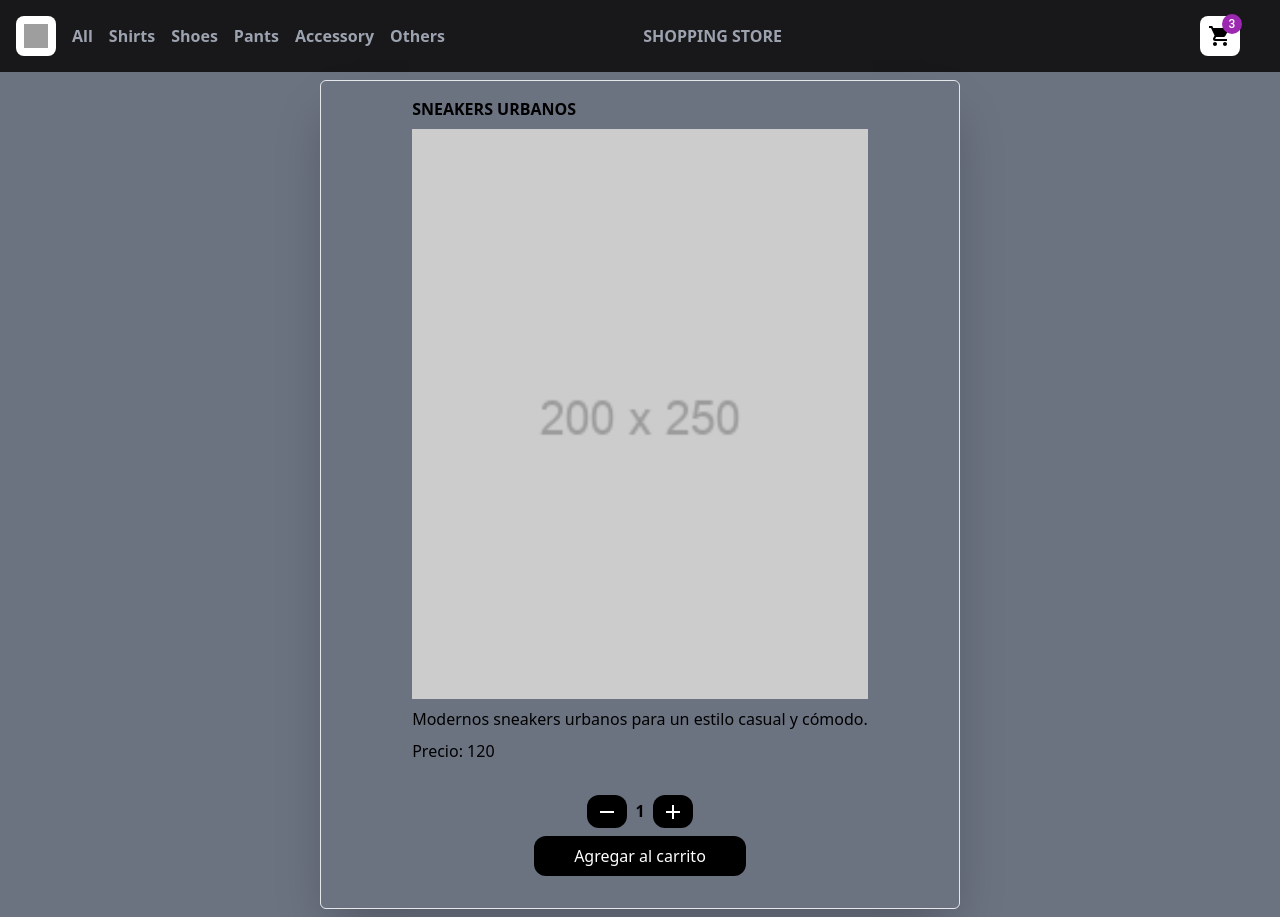
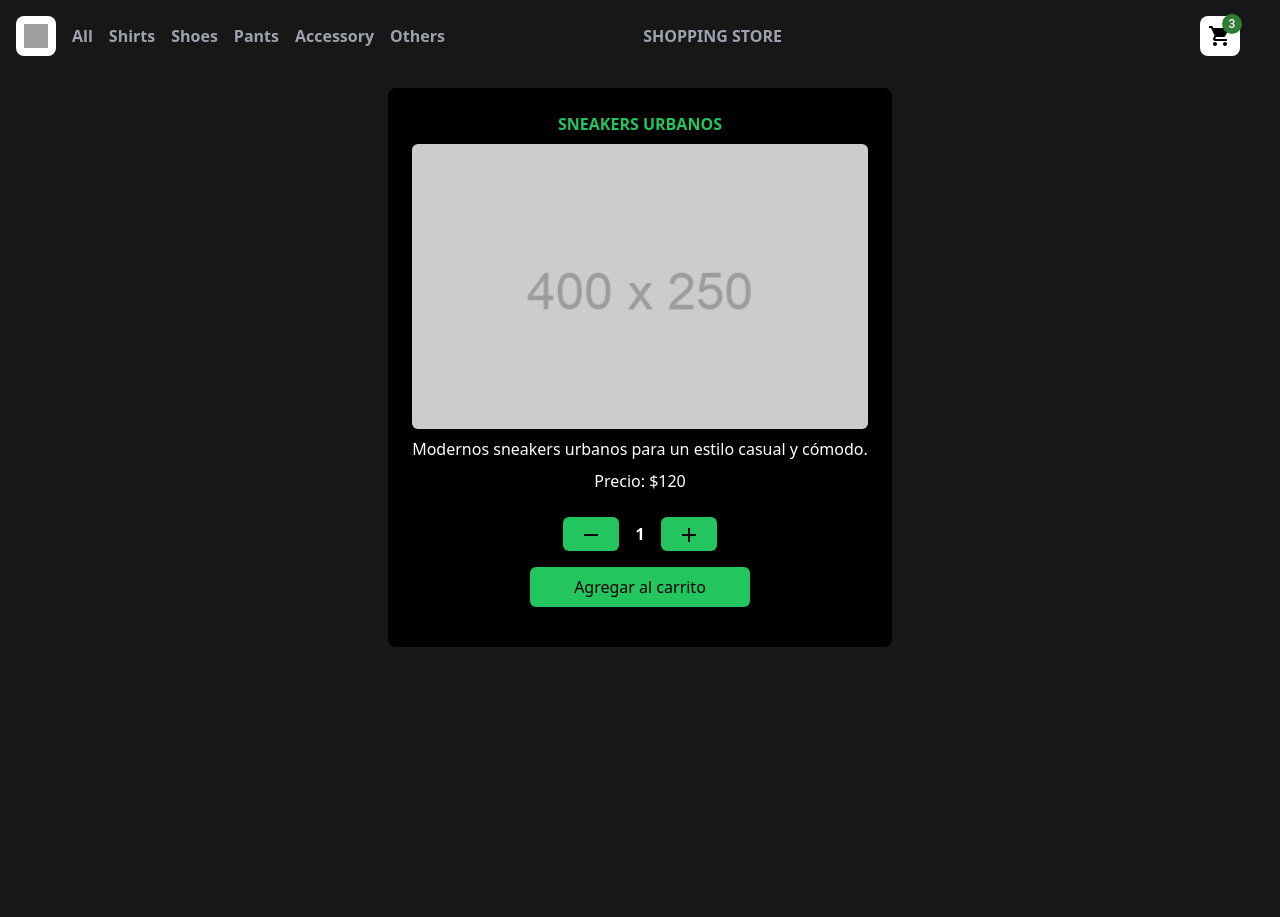
Before and after one commit to Luis-Almenarez/Ecommerce-React, a React (Vite) app: page /item/1 in a window 1280 px wide. After the commit the page ends 800 px from the top, so only its background shows below. Built offline with nearby package versions, Linux system fonts and the light colour scheme; grey boxes are pictures that could not be loaded.

Commit message:
Se agrega librería React-Spinners
Se agrega animaciones de carga y se mejora perfomance de las cards

```diff
--- a/index.html
+++ b/index.html
@@ -6,7 +6,7 @@
     <meta name="viewport" content="width=device-width, initial-scale=1.0" />
     <title>Shopping Store</title>
   </head>
-  <body class="bg-gray-500">
+  <body class="bg-[#171717]">
     <div class="w-full grid place-items-center" id="root"></div>
     <script type="module" src="/src/main.jsx"></script>
   </body>
--- a/package.json
+++ b/package.json
@@ -17,7 +17,8 @@
     "prop-types": "^15.8.1",
     "react": "^18.2.0",
     "react-dom": "^18.2.0",
-    "react-router-dom": "^6.19.0"
+    "react-router-dom": "^6.19.0",
+    "react-spinners": "^0.13.8"
   },
   "devDependencies": {
     "@types/react": "^18.2.15",
--- a/src/Components/CartWidget/CartWidget.jsx
+++ b/src/Components/CartWidget/CartWidget.jsx
@@ -4,7 +4,7 @@ import ShoppingCartIcon from "@mui/icons-material/ShoppingCart";
 export const CartWidget = () => {
   return (
     <Stack spacing={2} direction="row" color="black">
-      <Badge badgeContent={3} color="secondary">
+      <Badge badgeContent={3} color="success">
         <ShoppingCartIcon />
       </Badge>
     </Stack>
--- a/src/Components/Item/Item.jsx
+++ b/src/Components/Item/Item.jsx
@@ -2,16 +2,20 @@ import { Link } from "react-router-dom";
 
 export const Item = ({ id, name, img, description }) => {
   return (
-    <section className="m-4 p-4 bg-white rounded-lg shadow-md transition-transform transform hover:scale-105">
+    <section className="text-center m-4 p-4 bg-black rounded-lg transition-all duration-300 border border-black hover:border-green-500">
       <div className="flex justify-center relative overflow-hidden">
-        <img src={img} alt={name} className="object-contain rounded-md" />
+        <img
+          src={img}
+          alt={name}
+          className="rounded-sm object-contain transition duration-300 ease-in-out hover:scale-105"
+        />
       </div>
       <div className="mt-4">
-        <h5 className="text-xl font-bold">{name}</h5>
-        <p className="text-gray-700">{description}</p>
+        <h5 className="text-[#22c55e] text-2xl font-bold">{name}</h5>
+        <p className="text-white w-11/12">{description}</p>
         <Link to={`/item/${id}`}>
-          <button className="mt-2 bg-black text-white py-2 px-4 rounded-xl transition-all duration-300 hover:bg-green-500 hover:text-black">
-            Details
+          <button className="w-3/4 mt-2 bg-white text-black py-2 px-8 rounded-md transition-all duration-400 hover:bg-green-500 hover:text-white">
+            Detalles
           </button>
         </Link>
       </div>
--- a/src/Components/ItemCount/ItemCount.jsx
+++ b/src/Components/ItemCount/ItemCount.jsx
@@ -20,22 +20,22 @@ export const ItemCount = ({ stock, initial = 1, onAdd }) => {
   };
 
   return (
-    <div className="flex flex-col col-2 justify-content-center items-center p-4">
-      <div className="flex p-2 gap-2 justify-center items-center">
+    <div className="flex flex-col col-2 justify-content-center items-center p-2">
+      <div className="flex p-2 gap-4 justify-center items-center">
         <button
-          className="bg-black text-white py-1 px-2 rounded-xl transition-all duration-300 hover:bg-red-500 hover:text-black"
+          className="bg-green-500 text-black py-1 px-4 rounded-md transition-all duration-300 hover:bg-red-500 hover:text-white"
           onClick={handleSubtract}>
           <RemoveIcon />
         </button>
         <strong>{count}</strong>
         <button
-          className="bg-black text-white py-1 px-2 rounded-xl transition-all duration-300 hover:bg-green-500 hover:text-black"
+          className="bg-green-500 text-black py-1 px-4 rounded-md transition-all duration-300 hover:bg-green-600 hover:text-white"
           onClick={handledAdd}>
           <AddIcon />
         </button>
       </div>
       <button
-        className="w-1/2 bg-black text-white py-2 px-4 rounded-xl transition-all duration-300 hover:bg-green-500 hover:text-black"
+        className="w-1/2 bg-green-500 text-black m-2 py-2 px-4 rounded-md transition-all duration-300 hover:bg-green-500 hover:text-white"
         onClick={() => onAdd(count)}>
         Agregar al carrito
       </button>
--- a/src/Components/ItemDetail/ItemDetail.jsx
+++ b/src/Components/ItemDetail/ItemDetail.jsx
@@ -2,17 +2,17 @@ import { ItemCount } from "../ItemCount/ItemCount";
 
 export const ItemDetail = ({ name, description, img, price, stock }) => {
   const onAdd = (items) => {
-    alert(`Has agregado ${items} productos al carrito`);
+    alert(`Se agregaron ${items} items correctamente`);
   };
 
   return (
-    <main className="w-1/2 grid border shadow-2xl m-2 p-2 rounded-md">
+    <main className="bg-black text-center text-white m-4 p-4 rounded-lg">
       <div className="grid place-items-center p-2">
         <div className="flex flex-col justify-center gap-2">
-          <h5 className="font-bold uppercase">{name}</h5>
-          <img src={img} alt={name} />
-          <p className="card-text"> {description} </p>
-          <p>Precio: {price} </p>
+          <h5 className="font-bold uppercase text-green-500">{name}</h5>
+          <img className="rounded-md" src={img} alt={name} />
+          <p className=""> {description} </p>
+          <p>Precio: ${price} </p>
           <ItemCount stock={stock} onAdd={onAdd} />
         </div>
       </div>
--- a/src/Components/ItemDetailContainer/ItemDetailContainer.jsx
+++ b/src/Components/ItemDetailContainer/ItemDetailContainer.jsx
@@ -2,15 +2,41 @@ import { useEffect, useState } from "react";
 import { getProductById } from "../../asyncMock";
 import { useParams } from "react-router-dom";
 import { ItemDetail } from "../ItemDetail/ItemDetail";
+import { PuffLoader } from "react-spinners";
 
 export const ItemDetailContainer = () => {
   const { id } = useParams();
   const [item, setItem] = useState(null);
+  const [isLoading, setIsLoading] = useState(true);
 
   useEffect(() => {
+    setIsLoading(true);
+
     getProductById(id)
-      .then((resp) => setItem(resp))
-      .catch((error) => console.error(error));
-  }, []);
-  return <>{item && <ItemDetail {...item} />}</>;
+      .then((resp) => {
+        setItem(resp);
+        setIsLoading(false);
+      })
+      .catch((error) => {
+        console.error(error);
+        setIsLoading(false);
+      });
+  }, [id]);
+
+  return (
+    <>
+      {isLoading ? (
+        <div className="flex justify-center items-center h-screen">
+          <PuffLoader
+            color={"#22c55e"}
+            loading={isLoading}
+            size={350}
+            speedMultiplier={1.5}
+          />
+        </div>
+      ) : (
+        item && <ItemDetail {...item} />
+      )}
+    </>
+  );
 };
--- a/src/Components/ItemList/ItemList.jsx
+++ b/src/Components/ItemList/ItemList.jsx
@@ -3,7 +3,7 @@ import { Item } from "../Item/Item";
 export const ItemList = ({ products }) => {
   return (
     <>
-      <main className="grid grid-cols-3 justify-center ">
+      <main className="grid grid-cols-3 justify-center">
         {products.map((product) => (
           <Item key={product.id} {...product} />
         ))}
--- a/src/Components/ItemListContainer/ItemListContainer.jsx
+++ b/src/Components/ItemListContainer/ItemListContainer.jsx
@@ -2,12 +2,13 @@ import { useEffect, useState } from "react";
 import { getProducts } from "../../asyncMock";
 import { ItemList } from "../ItemList/ItemList";
 import { useParams } from "react-router-dom";
+import { BounceLoader } from "react-spinners";
 
 export const ItemListContainer = () => {
   const { category } = useParams();
 
   const [products, setProducts] = useState([]);
-  const [IsLoading, setIsLoading] = useState(true);
+  const [isLoading, setIsLoading] = useState(true);
 
   useEffect(() => {
     setIsLoading(true);
@@ -32,8 +33,15 @@ export const ItemListContainer = () => {
 
   return (
     <>
-      {IsLoading ? (
-        <h2>Obteniendo productos...</h2>
+      {isLoading ? (
+        <div className="flex justify-center items-center h-screen">
+          <BounceLoader
+            color={"#22c55e"}
+            loading={isLoading}
+            size={350}
+            speedMultiplier={1.5}
+          />
+        </div>
       ) : (
         <ItemList products={products} />
       )}
--- a/src/Components/Navbar/Navbar.jsx
+++ b/src/Components/Navbar/Navbar.jsx
@@ -9,7 +9,7 @@ export const Navbar = () => {
 
   return (
     <>
-      <header className="w-full bg-zinc-900 text-white flex items-center justify-between p-4 gap-4 font-bold">
+      <header className="w-full bg-[#171717] text-white flex items-center justify-between p-4 gap-4 font-bold">
         <Link to={"/"}>
           <div className="flex p-2 h-[40px] w-[40px] bg-white rounded-lg trantistion-all duration-300 hover:scale-105">
             <img src="./logo.png" alt="Logo Shopping Store" />
--- a/vite.config.js
+++ b/vite.config.js
@@ -1,7 +1,7 @@
-import { defineConfig } from 'vite'
-import react from '@vitejs/plugin-react-swc'
+import { defineConfig } from "vite";
+import react from "@vitejs/plugin-react-swc";
 
 // https://vitejs.dev/config/
 export default defineConfig({
   plugins: [react()],
-})
+});
```
Also changed, not shown: public/example.png, 1 other file (tests, documents, lock files or other folders).
